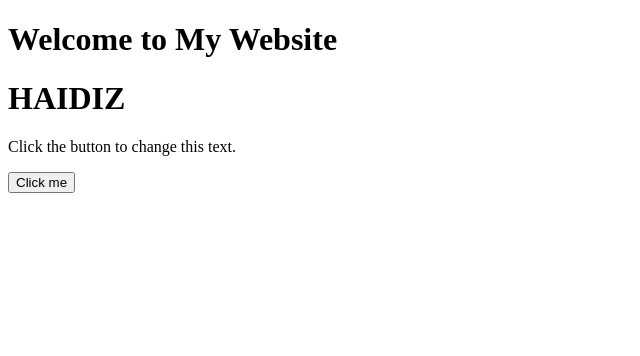
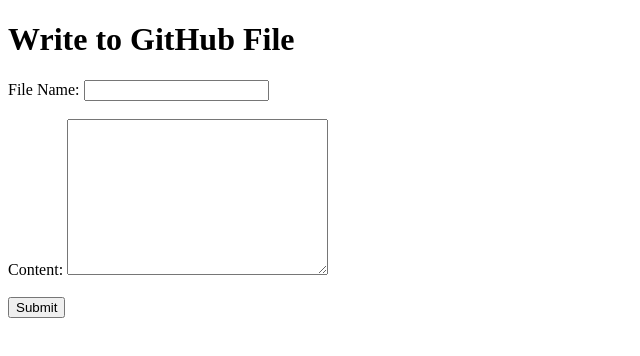
Before and after one commit to RvnBBn/Hatzjohn, a plain HTML site: page htm.html in a window 1280 px wide. Shown: the whole page, without its empty margins (0-640 px from the left). Drawn offline with Linux system fonts and the light colour scheme.

Commit message:
Update htm.html

```diff
--- a/htm.html
+++ b/htm.html
@@ -1,13 +1,22 @@
 <!DOCTYPE html>
-<html>
+<html lang="en">
 <head>
-  <title>My Website</title>
-  <script src="script.js"></script>
+    <meta charset="UTF-8">
+    <meta name="viewport" content="width=device-width, initial-scale=1.0">
+    <title>Write to GitHub File</title>
 </head>
 <body>
-  <h1>Welcome to My Website</h1>
-  <h1 id="boss">HAIDIZ</h1>
-  <p id="demo">Click the button to change this text.</p>
-  <button onclick="changeText()">Click me</button>
+    <h1>Write to GitHub File</h1>
+    <form id="writeForm">
+        <label for="filename">File Name:</label>
+        <input type="text" id="filename" name="filename" required>
+        <br><br>
+        <label for="content">Content:</label>
+        <textarea id="content" name="content" rows="10" cols="30" required></textarea>
+        <br><br>
+        <button type="submit">Submit</button>
+    </form>
+    <div id="result"></div>
+    <script src="script.js"></script>
 </body>
 </html>
```
